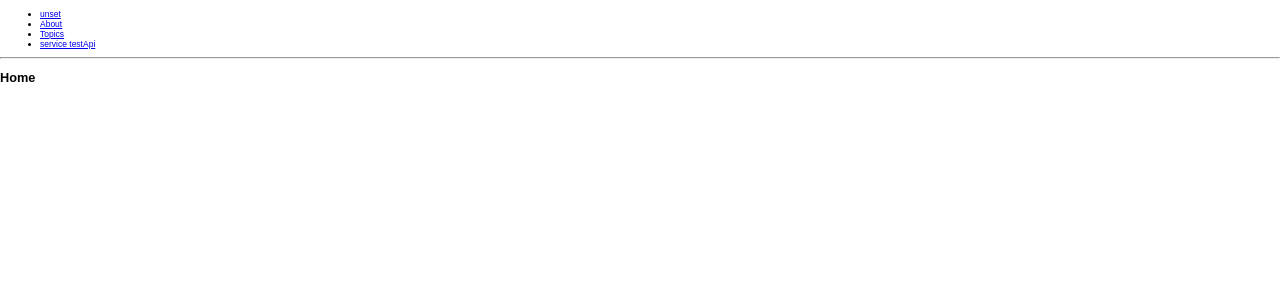
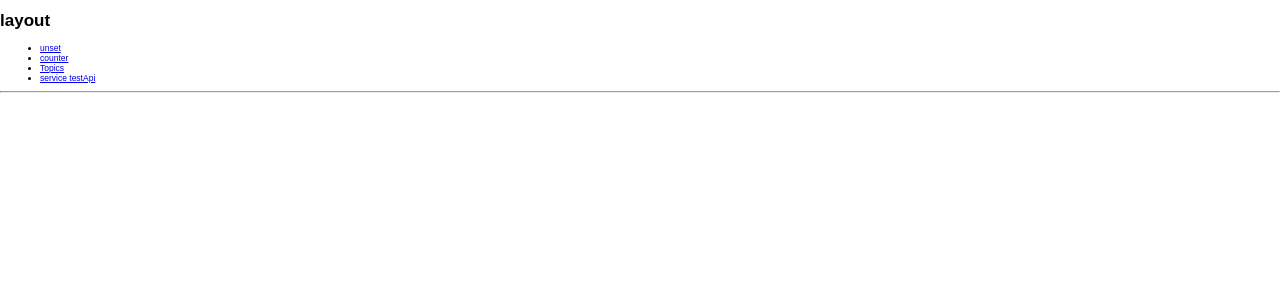
Before and after one commit to tangweikun/Just-For-Fun, a React (Create React App) app: page / in a window 1280 px wide. Shown: the top 300 px of the page. Built offline with nearby package versions, Linux system fonts and the light colour scheme; no server answers.

Commit message:
add code splitting && static router

```diff
--- a/package.json
+++ b/package.json
@@ -5,7 +5,9 @@
   "dependencies": {
     "react": "^16.4.2",
     "react-dom": "^16.4.2",
+    "react-loadable": "^5.5.0",
     "react-redux": "^5.0.7",
+    "react-router-config": "^1.0.0-beta.4",
     "react-router-dom": "^4.3.1",
     "react-scripts": "1.1.4",
     "redux": "^4.0.0",
@@ -32,7 +34,7 @@
     "start": "react-scripts start",
     "build": "react-scripts build",
     "test": "react-scripts test",
-    "precommit": "lint-staged && react-scripts test",
+    "precommit": "lint-staged",
     "eject": "react-scripts eject"
   },
   "devDependencies": {
--- a/src/App.js
+++ b/src/App.js
@@ -1,19 +1,15 @@
 import React from "react"
 import { BrowserRouter, Route, Link } from "react-router-dom"
-import Counter from "routes/Counter-Demo"
-import TodoCounter from "routes/Todo-Demo"
-import ServiceApiExample from "routes/ServiceApiExample"
-import { testApi } from "./api/index"
+import { renderRoutes } from "react-router-config"
 
-const App = () => (
-  <BrowserRouter>
+const App = ({ route }) => (
   <div>
     <ul>
       <li>
         <Link to="/">{process.env.REACT_APP_SECRET_CODE}</Link>
       </li>
       <li>
-          <Link to="/about">About</Link>
+        <Link to="/counter">counter</Link>
       </li>
       <li>
         <Link to="/topics">Topics</Link>
@@ -22,56 +18,8 @@ const App = () => (
         <Link to="/service-test">service testApi</Link>
       </li>
     </ul>
-
+    {renderRoutes(route.routes)}
     <hr />
-
-      <Route exact path="/" component={Home} />
-      <Route path="/about" component={Counter} />
-      <Route path="/topics" component={TodoCounter} />
-      <Route exact path="/service-test" component={ServiceApiExample} />
-    </div>
-  </BrowserRouter>
-)
-
-const Home = () => (
-  <div>
-    <h2>Home</h2>
-  </div>
-)
-
-const About = () => (
-  <div>
-    <h2>About</h2>
-  </div>
-)
-
-const Topics = ({ match }) => (
-  <div>
-    <h2>Topics</h2>
-    <ul>
-      <li>
-        <Link to={`${match.url}/rendering`}>Rendering with React</Link>
-      </li>
-      <li>
-        <Link to={`${match.url}/components`}>Components</Link>
-      </li>
-      <li>
-        <Link to={`${match.url}/props-v-state`}>Props v. State</Link>
-      </li>
-    </ul>
-
-    <Route path={`${match.url}/:topicId`} component={Topic} />
-    <Route
-      exact
-      path={match.url}
-      render={() => <h3>Please select a topic.</h3>}
-    />
-  </div>
-)
-
-const Topic = ({ match }) => (
-  <div>
-    <h3>{match.params.topicId}</h3>
   </div>
 )
 
--- /dev/null
+++ b/src/components/layout/index.js
@@ -0,0 +1,10 @@
+import React from "react"
+import { renderRoutes } from "react-router-config"
+
+export default ({ route }) => (
+  <div>
+    <h1>layout</h1>
+    {/* child routes won't render without this */}
+    {renderRoutes(route.routes)}
+  </div>
+)
--- a/src/index.js
+++ b/src/index.js
@@ -4,11 +4,15 @@ import { Provider } from "react-redux"
 import { createStore, applyMiddleware } from "redux"
 import createSagaMiddleware from "redux-saga"
 import { composeWithDevTools } from "redux-devtools-extension"
+import { BrowserRouter } from "react-router-dom"
+import { renderRoutes } from "react-router-config"
+
 import "./index.css"
 import App from "./App"
 import registerServiceWorker from "./registerServiceWorker"
 import rootSaga from "./sagas"
 import rootReducer from "./reducers"
+import { routes } from "./route"
 
 // create the saga middleware
 const sagaMiddleware = createSagaMiddleware()
@@ -24,7 +28,10 @@ sagaMiddleware.run(rootSaga)
 
 ReactDOM.render(
   <Provider store={store}>
-    <App />
+    <BrowserRouter>
+      {/* kick it all off with the root route */}
+      {renderRoutes(routes)}
+    </BrowserRouter>
   </Provider>,
   document.getElementById("root")
 )
--- /dev/null
+++ b/src/route.js
@@ -0,0 +1,77 @@
+import { renderRoutes } from "react-router-config"
+import React from "react"
+import Loadable from "react-loadable"
+import Layout from "./components/layout"
+import App from "./App.js"
+const Loading = () => "Loading"
+const Home = ({ route }) => (
+  <div>
+    <h2>Home</h2>
+  </div>
+)
+
+const Child = ({ route }) => (
+  <div>
+    <h2>Child</h2>
+    {/* child routes won't render without this */}
+    {renderRoutes(route.routes, { someProp: "these extra props are optional" })}
+  </div>
+)
+
+const GrandChild = ({ someProp }) => (
+  <div>
+    <h3>Grand Child</h3>
+    <div>{someProp}</div>
+  </div>
+)
+
+export const routes = [
+  {
+    component: Layout,
+    routes: [
+      {
+        path: "/",
+        exact: true,
+        component: App
+      },
+      {
+        path: "/service-test",
+        component: Loadable({
+          loader: () => import("./routes/ServiceApiExample"), // oh no!
+          loading: Loading
+        })
+      },
+      {
+        path: "/counter",
+        component: Loadable({
+          loader: () => import("./routes/Counter-Demo"), // oh no!
+          loading: Loading
+        })
+      },
+      {
+        path: "/topics",
+        component: Loadable({
+          loader: () => import("./routes/Topics"), // oh no!
+          loading: Loading
+        }),
+        routes: [
+          {
+            path: "/topics/:topicId",
+            component: Loadable({
+              loader: () => import("./routes/Topics/Topic"), // oh no!
+              loading: Loading
+            })
+          },
+          {
+            path: "/topics",
+            component: () => <h3>Please select a topic.</h3>,
+            exact: true
+          }
+        ]
+      },
+      {
+        component: () => <h3>404.</h3>
+      }
+    ]
+  }
+]
--- /dev/null
+++ b/src/routes/Topics/Topic.js
@@ -0,0 +1,7 @@
+import React from "react"
+
+export default ({ match }) => (
+  <div>
+    <h3>{match.params.topicId}</h3>
+  </div>
+)
--- /dev/null
+++ b/src/routes/Topics/index.js
@@ -0,0 +1,21 @@
+import React from "react"
+import { renderRoutes } from "react-router-config"
+import { Link } from "react-router-dom"
+
+export default ({ route, match }) => (
+  <div>
+    <h2>Topics</h2>
+    <ul>
+      <li>
+        <Link to={`${match.url}/rendering`}>Rendering with React</Link>
+      </li>
+      <li>
+        <Link to={`${match.url}/components`}>Components</Link>
+      </li>
+      <li>
+        <Link to={`${match.url}/props-v-state`}>Props v. State</Link>
+      </li>
+    </ul>
+    {renderRoutes(route.routes)}
+  </div>
+)
```
Also changed, not shown: 2 other files (tests, documents, lock files or other folders). Lines whose indentation alone changed are shown as unchanged.
